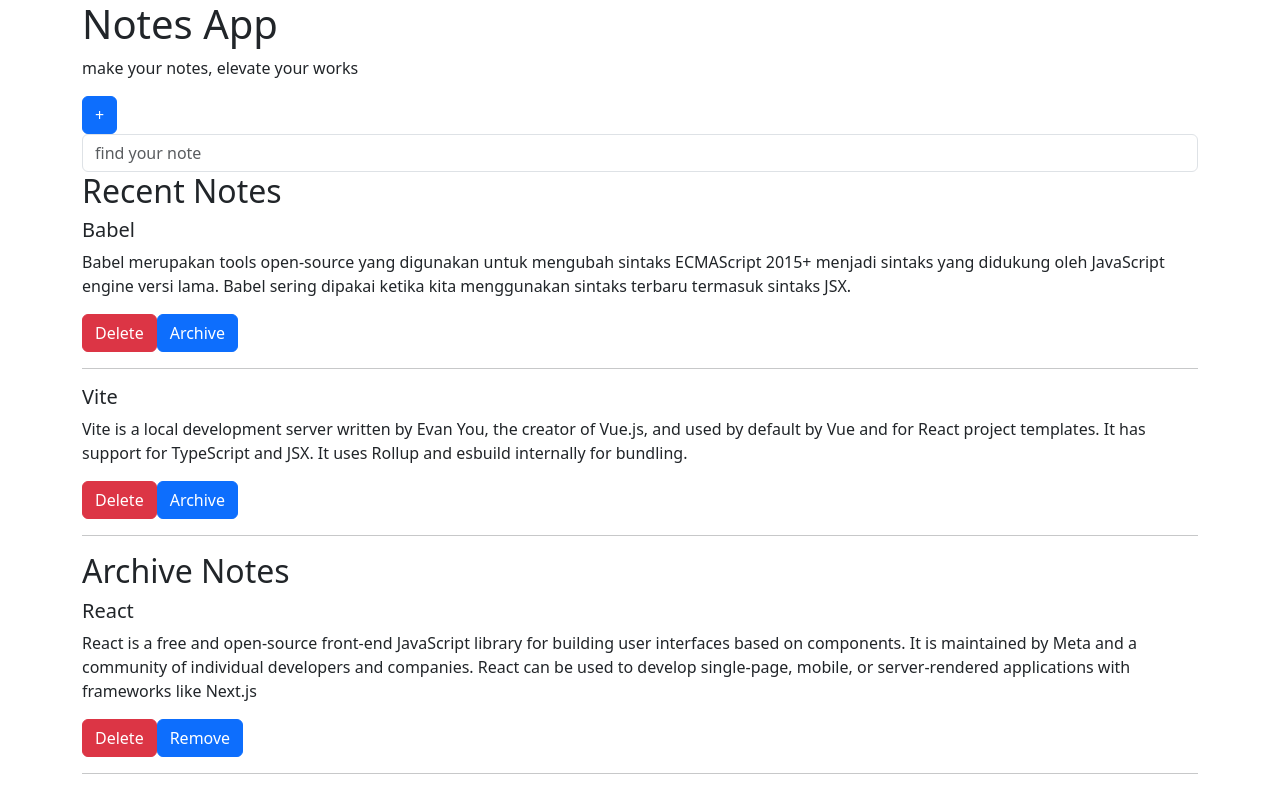
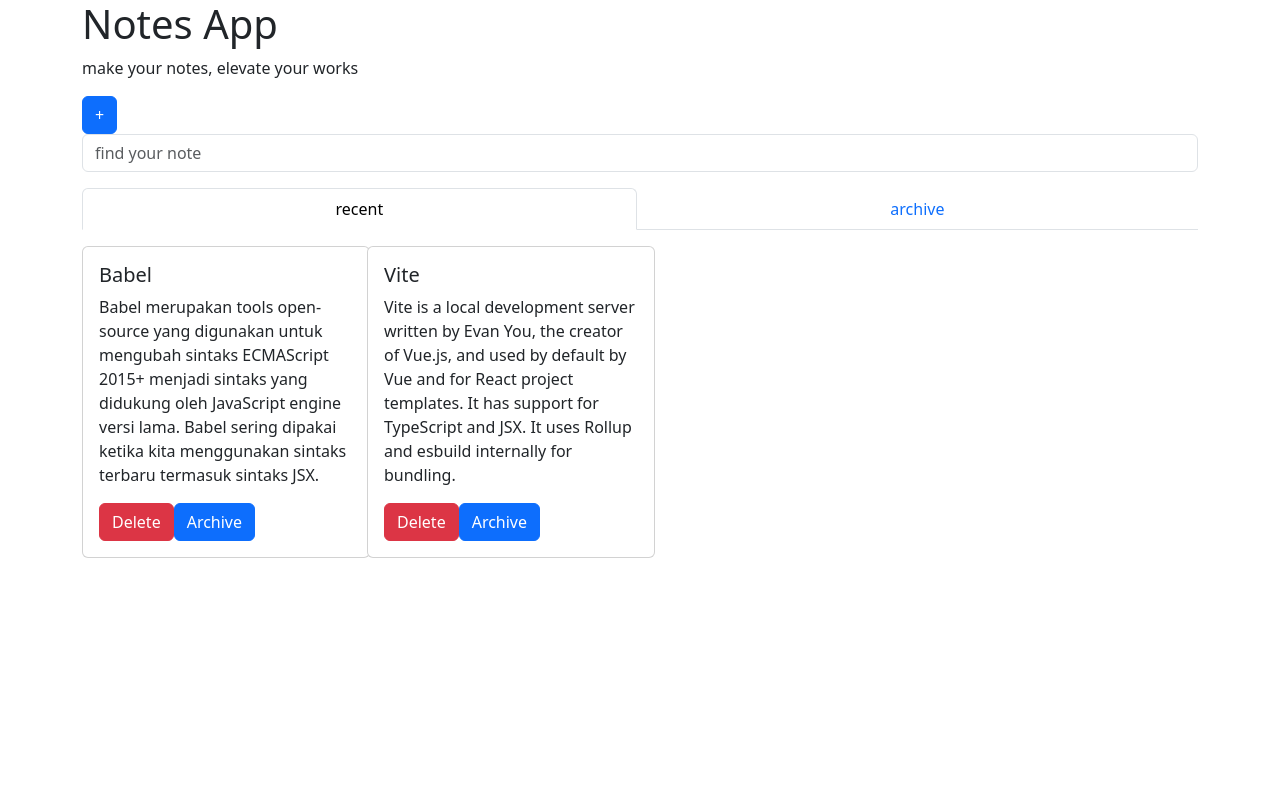
Before and after one commit to faridnugraha/react-notes-app, a React (Vite) app: page / in a window 1280 px wide. Shown: the top 796 px of the page. Built offline with nearby package versions, Linux system fonts and the light colour scheme.

Commit message:
done functionality

```diff
--- a/src/components/NoteItem.jsx
+++ b/src/components/NoteItem.jsx
@@ -1,17 +1,23 @@
 import React from "react";
-import { Button } from "react-bootstrap"
+import { Button, Row, Col, Card } from "react-bootstrap"
 
 function NoteItem({id, title, body, archived, onDelete, onArchiveToggle}){
     return(
-        <div className="note-item">
-            <h5>{title}</h5>
-            <p>{body}</p>
-            <Button variant="danger" onClick={() => onDelete(id)}>Delete</Button>
-            <Button variant="primary" onClick={() => onArchiveToggle(id)}>
-                {archived?"Remove":"Archive"}
-            </Button>
-            <hr />
-        </div>
+        <Col xs lg={3}>
+            <Card style={{ width: '18rem' }} id="note-item">
+                <Card.Body>
+                    <Card.Title>{title}</Card.Title>
+                    {/* <Card.Subtitle className="mb-2 text-muted">Card Subtitle</Card.Subtitle> */}
+                    <Card.Text>{body}</Card.Text>
+                    {/* <Card.Link href="#">Card Link</Card.Link>
+                    <Card.Link href="#">Another Link</Card.Link> */}
+                    <Button variant="danger" onClick={() => onDelete(id)}>Delete</Button>
+                    <Button variant="primary" onClick={() => onArchiveToggle(id)}>
+                        {archived?"Remove":"Archive"}
+                    </Button>
+                </Card.Body>
+            </Card>
+        </Col>
     )
 }
 
--- a/src/components/NotesApp.jsx
+++ b/src/components/NotesApp.jsx
@@ -4,7 +4,7 @@ import NoteList from "./NotesList"
 import NoteSearch from "./NoteSearch"
 import NoteInput from "./NoteInput"
 import { getNotes } from "../utils/notes";
-import { Container } from "react-bootstrap";
+import { Container, Tab, Tabs } from "react-bootstrap";
 
 class NotesApp extends React.Component{
     constructor(props){
@@ -88,11 +88,14 @@ class NotesApp extends React.Component{
                 <NoteInput addNote={this.onAddNoteHandler}/>
                 <NoteSearch onSearch={this.onSearchNoteEventHandler}/>
 
-                <h2>Recent Notes</h2>
-                <NoteList notes={this.state.notes} isArchived={false} onDelete={this.onDeleteNoteHandler} onArchiveToggle={this.onArchiveToggleHandler2}/>
-
-                <h2>Archive Notes</h2>
-                <NoteList notes={this.state.notes} isArchived={true} onDelete={this.onDeleteNoteHandler} onArchiveToggle={this.onArchiveToggleHandler2}/>
+                <Tabs defaultActiveKey="recent" id="category-tab" className="my-3" fill>
+                    <Tab eventKey="recent" title="recent">
+                        <NoteList notes={this.state.notes} isArchived={false} onDelete={this.onDeleteNoteHandler} onArchiveToggle={this.onArchiveToggleHandler2}/>
+                    </Tab>
+                    <Tab eventKey="archive" title="archive">
+                        <NoteList notes={this.state.notes} isArchived={true} onDelete={this.onDeleteNoteHandler} onArchiveToggle={this.onArchiveToggleHandler2}/>
+                    </Tab>
+                </Tabs>
             </Container>
         )
     }
--- a/src/components/NotesList.jsx
+++ b/src/components/NotesList.jsx
@@ -1,15 +1,18 @@
 import React from "react";
 import NoteItem from "./NoteItem"
+import { Row } from "react-bootstrap";
 
 function NotesList({notes, isArchived, onDelete, onArchiveToggle}){
     const filteredNotes = notes.filter((note) => note.archived === isArchived)
     return (
         <div className="notes-list">
-            {
-                filteredNotes.map((note) => (
-                    <NoteItem key={note.id} onDelete={onDelete} onArchiveToggle={onArchiveToggle} {...note}/>
-                ))
-            }
+            <Row>
+                {
+                    filteredNotes.map((note) => (
+                        <NoteItem key={note.id} onDelete={onDelete} onArchiveToggle={onArchiveToggle} {...note}/>
+                    ))
+                }
+            </Row>
         </div>
     )
 }
```
